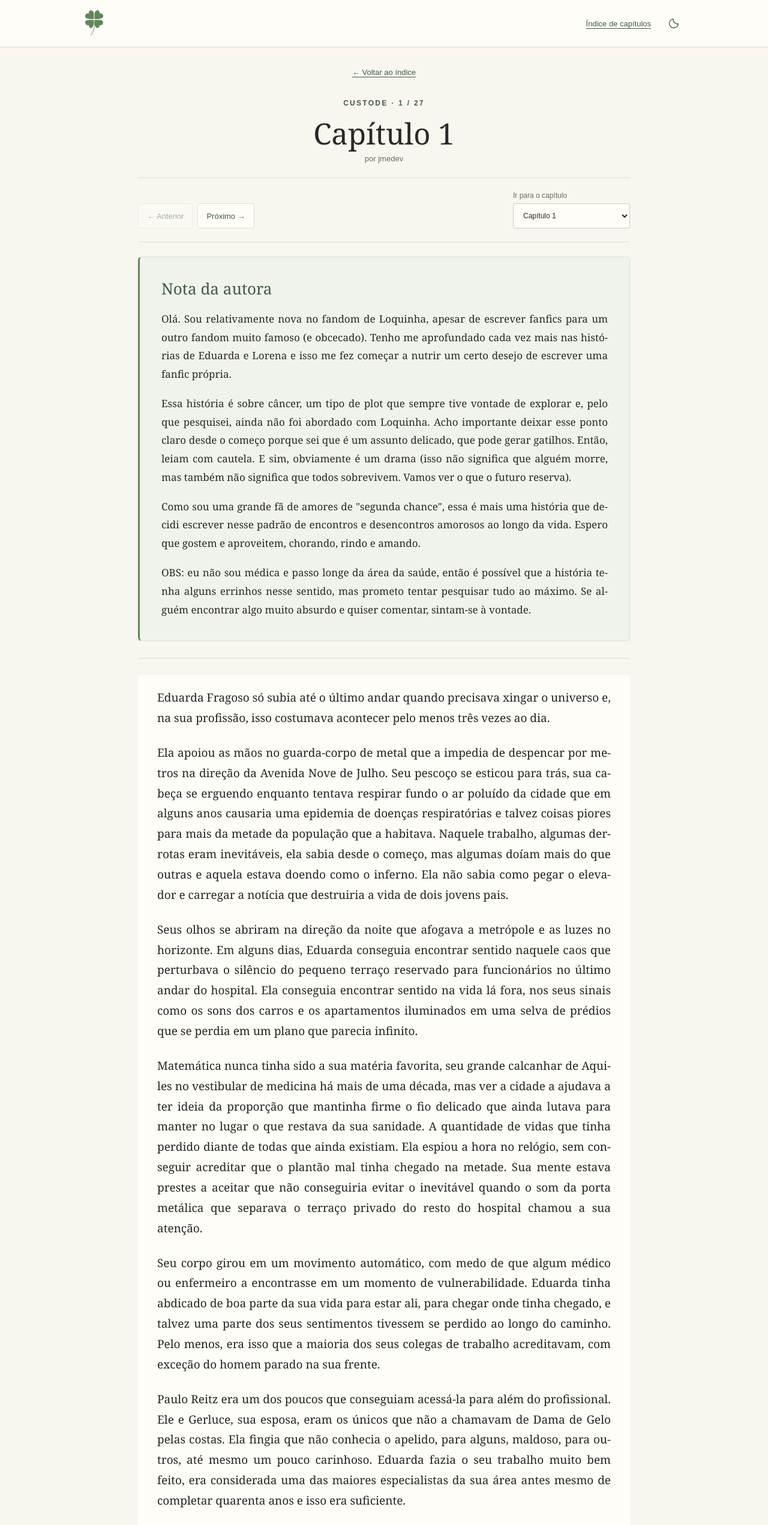
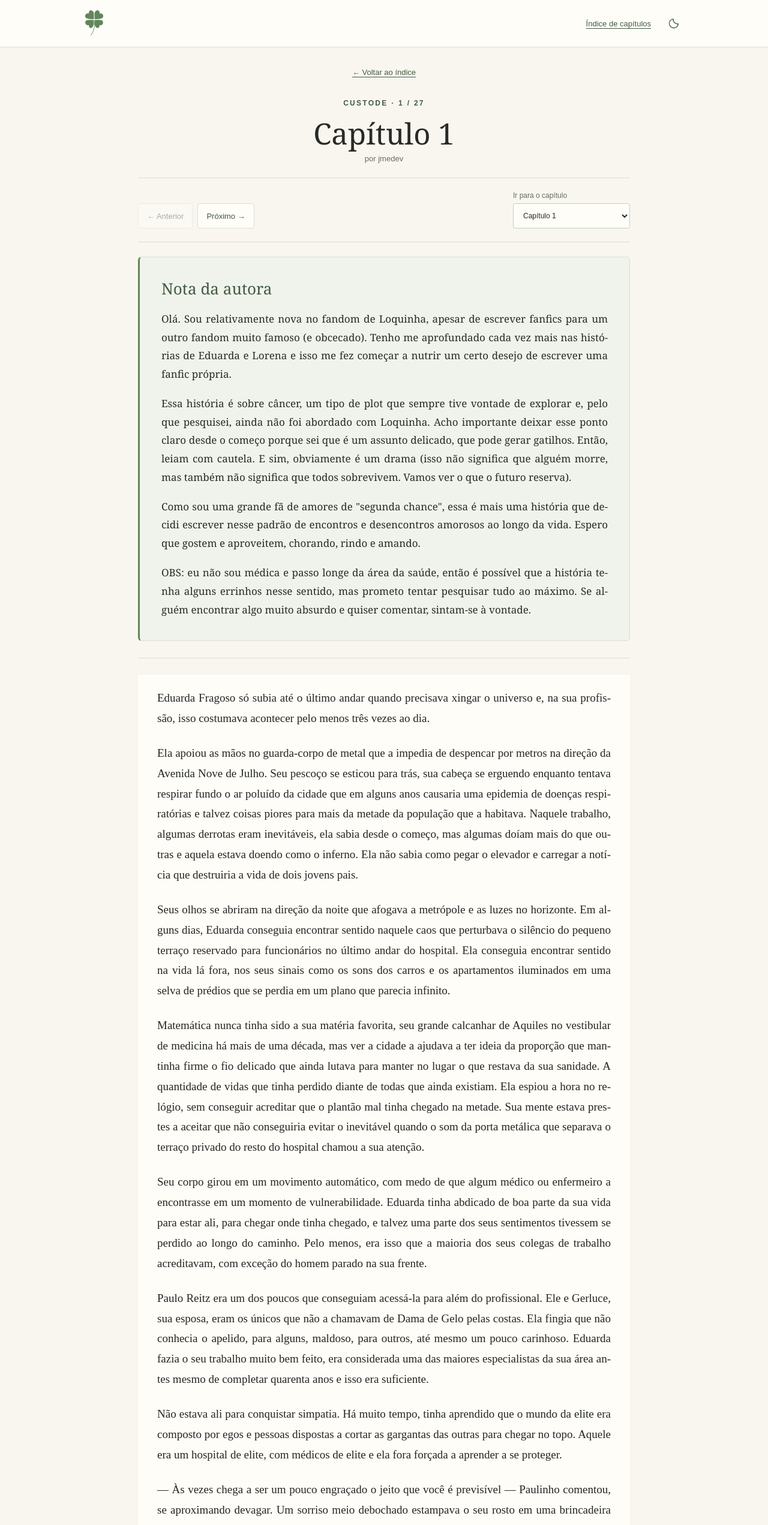
Before and after one commit to juliaassuncao/custode, a React (Vite) app: page /capitulo/1 in a window 1280 px wide. Shown: the top 2543 px of the page at 60% size. Built offline with nearby package versions, Linux system fonts and the light colour scheme.

Commit message:
style: troca fonte do corpo dos capítulos

```diff
--- a/src/styles/main.scss
+++ b/src/styles/main.scss
@@ -342,7 +342,7 @@
   padding: 22px 32px 10px;
   background: var(--color-reader-background);
   color: var(--color-reader-text);
-  font-family: Georgia, "Times New Roman", serif;
+  font-family: "Times New Roman", Times, serif;
   font-size: clamp(17px, 2.7vw, 19px);
   line-height: 1.78;
   overflow-wrap: anywhere;
```
